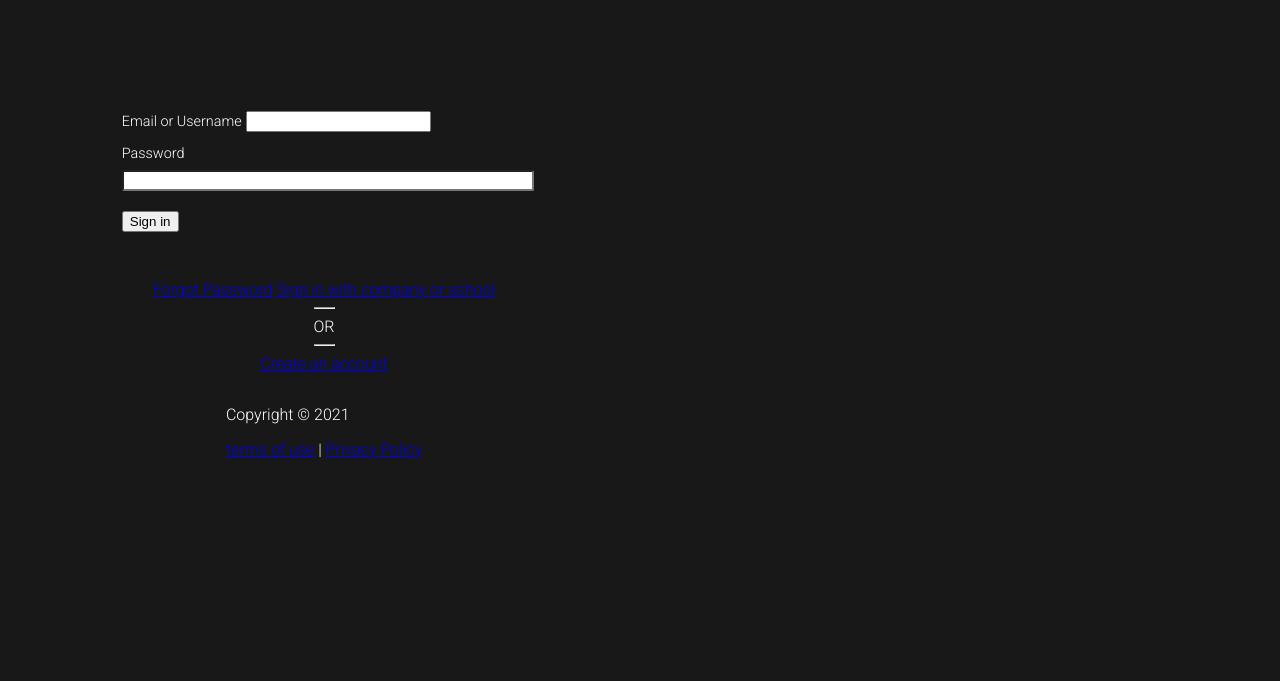
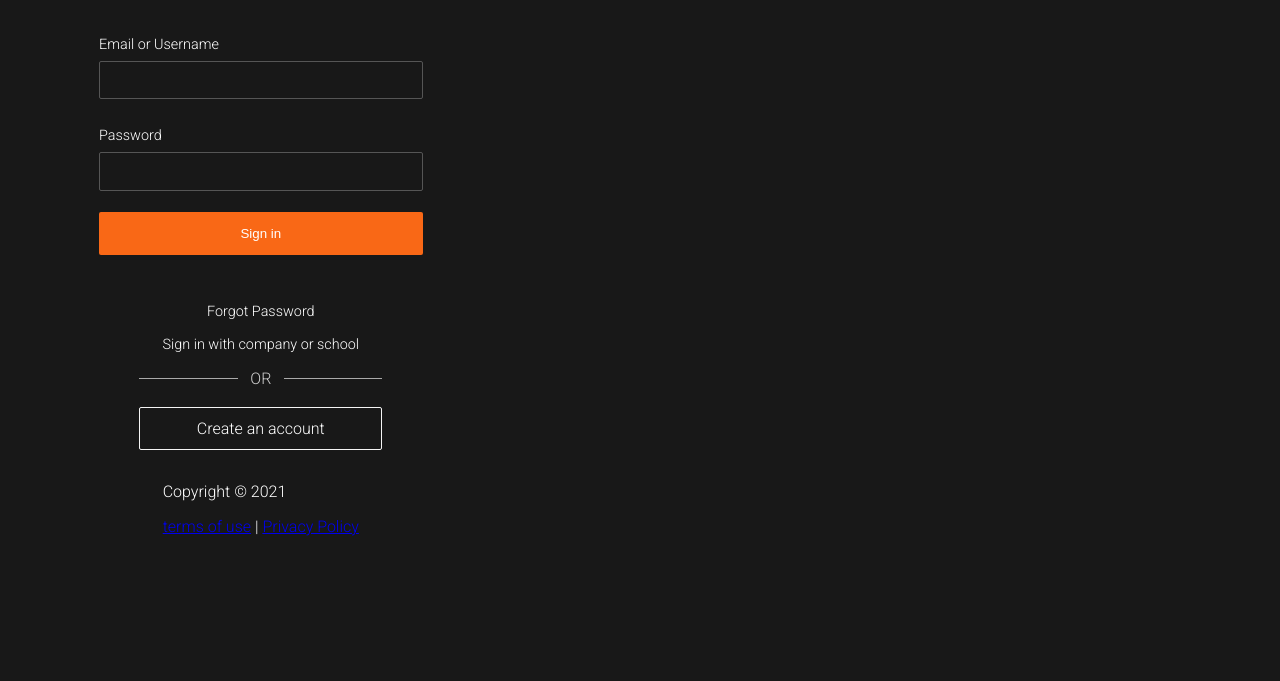
Before and after one commit to Angeluz100/Playing-with-html-css, a plain HTML site: page index.html in a window 1280 px wide. Shown: the part 135-816 px from the top of the page. Drawn offline with Linux system fonts and the light colour scheme.

Commit message:
More CSS and Links Decorations

```diff
--- a/index.html
+++ b/index.html
@@ -19,7 +19,7 @@
                         <label>Email or Username</label>
                         <input
                         type="text"
-                        class="text-inpuyt"/>
+                        class="text-input"/>
                     </div>
                     <div>
                         <label>Password</label>
@@ -27,7 +27,7 @@
                     </div>
                     <button type="submit" class="primary-btn">Sign in</button>
                 </form>
-                <div class="link">
+                <div class="links">
                     <a href="#">Forgot Password</a>
                     <a href="#">Sign in with company or school</a>
                 </div>
--- a/style.css
+++ b/style.css
@@ -1,4 +1,8 @@
 @import url('https://fonts.googleapis.com/css2?family=Roboto:wght@300&display=swap');
+
+* {
+    box-sizing: border-box;
+}
 
 body {
     font-family: 'Roboto', sans-serif;
@@ -55,5 +59,92 @@ h1, h2, h3, h4, h5, h6 {
     margin-bottom: 1.3rem;
     width: 100%;
     border-radius: 2px;
+    background: #181818;
+    border: 1px solid #555;
+    color: #ccc;
+    padding: 0.5rem 1rem;
+    line-height: 1.3rem;
+}
 
+#signin .primary-btn {
+    width: 100%;
 }
+
+#signin .secondary-btn, .or, .links {
+    width: 60%;
+}
+
+#signin .links a {
+    display: block;
+    color: #ffff;
+    text-decoration: none;
+    margin-bottom: 1rem;
+    text-align: center;
+    font-size: 0.9rem;
+}
+
+#signin .or{
+    display: flex;
+    flex-direction: row;
+    margin-bottom: 1.2rem;
+    align-items: center;
+}
+
+#signin .or .bar {
+    flex: auto;
+    border: none;
+    height: 1px;
+    background: #aaa;
+}
+
+#signin .or span{
+    color: #ccc;
+    padding: 0 0.8rem;
+}
+
+.primary-btn {
+    padding: 0.7rem 1rem;
+    height: 2.7rem;
+    display: block;
+    border: 0;
+    border-radius: 2px;
+    font-weight: 500;
+    background: #f96816;
+    color: #fff;
+    text-decoration: none;
+    cursor: pointer;
+    text-align: center;
+    transition: all 0.5s;
+}
+.primary-btn:hover {
+    background-color: #ff7b39;
+}
+
+.secondary-btn {
+    padding: 0.7rem 1rem;
+    height: 2.7rem;
+    display: block;
+    border: 1px solid #f4f4f4;
+    border-radius: 2px;
+    font-weight: 500;
+    background: none;
+    color: #fff;
+    text-decoration: none;
+    cursor: pointer;
+    text-align: center;
+    transition: all 0.5s;
+}
+.secondary-btn:hover {
+    border-color: #ff7b39;
+    color: #ff7b39;
+}
+
+@media(min-width: 1200px) {
+    #left {
+        flex: 4;
+    }
+
+    #right {
+        flex: 6;
+    }
+}
```
